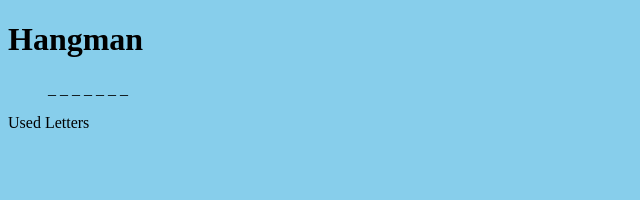
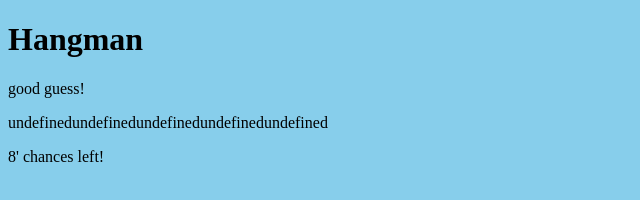
Before and after one commit to jacobbisaacson/hw10-hangman-DOM-OOP, a plain HTML site: page index.html in a window 1280 px wide. Shown: the whole page, without its empty margins (0-640 px from the left). Drawn offline with Linux system fonts and the light colour scheme.

Commit message:
changing tags to ps from uls writing rest of functions

```diff
--- a/index.html
+++ b/index.html
@@ -6,17 +6,13 @@
 </head>
 <body>
 	 <h1>Hangman</h1>
-   <div id="container">
-     <div class="word"></div>
-     <div id="display-message"></div>
-   </div>
-<!--
-  <form id="choose-letter">
-    <input id="letter-input" type="text" name="letter-input-name" placeholder="Choose Letter" />
-    <button id="add-letter">Choose Letter</button>
-  </form> -->
 
-  <div id="used-letter-bank" class="used-letter-bank">Used Letters</div>
+      <div id="" >
+        <p id="display-message"></p>
+        <p id="word"></p>
+        <p id="print-status"></p>
+
+      </div>
 
 <script src="js/wordbank.js"></script>
 <script src="js/app.js"></script>
--- a/js/app.js
+++ b/js/app.js
@@ -10,39 +10,39 @@ class Letter {
 }
 class Word {
     constructor(str) {
-        this.str = str
+        // this.str = str
         this.letters = []
         for (let i = 0; i < str.length; i++) {
-            let ltrFromStr = new Letter(str[i])
-            this.letters.push(ltrFromStr)
+            // let ltrFromStr = new Letter(str[i])
+            this.letters.push(new Letter)
         }
     }
 
     getWordString() {
 
-        let str = ""
+        let string = ""
         for (let i = 0; i < this.letters.length; i++) {
-            if (this.letters[i].guessed === false) {
-                str += " _"
+            if (this.letters[i].guessed === true) {
+                string += this.letters[i].character
             } else {
-                str += " "
-                str += this.letters[i].character
+                string += " __"
+                // str += this.letters[i].character
             }
         }
-        console.log(str + "this is get word string");
-        return str
+        return string
+        console.log(str + " this is get word string");
     }
-    checkLetter(char) {
+    checkLetter(character) {
         for (let i = 0; i < this.letters.length; i++) {
-            if (char === this.letters[i].char) {
+            if (character === this.letters[i].character) {
                 this.letters[i].markGuessed()
                 game.correctGuess = true
             }
-
         }
-        console.log(char + "this is check letter");
+        console.log("this should check letter");
     }
 }
+
 const game = {
     lettersGuessed: [],
     guessesRemaining: 8,
@@ -50,41 +50,75 @@ const game = {
     currentW: null,
 
     start(wordbank) {
-        let randomW
-        for (let i = 0; i < wordBank.length; i++) {
-            randomI = Math.floor(Math.random() * wordBank.length)
-            randomW = wordBank[randomI]
-        }
-        this.currentW = new Word(randomW)
-        this.printWord()
-        // console.log(game.currentW);
-        // game.start() -- consoled a bunch of times gets me a random word for the word bank
+    	const randomW = wordBank[Math.floor(Math.random() * wordBank.length)]
+    	this.currentW = new Word(randomW)
+    	console.log(randomW);
+    	game.printWord()
+    	game.checkUserInput()
+
+        // let randomW
+        // for (let i = 0; i < wordBank.length; i++) {
+        //     randomI = Math.floor(Math.random() * wordBank.length)
+        //     randomW = wordBank[randomI]
+        // }
+        // this.currentW = new Word(randomW)
+        // this.printWord()
+        // // console.log(game.currentW);
+        // // game.start() -- consoled a bunch of times gets me a random word for the word bank
 
     },
 
     printWord() {
-        const words = document.querySelector(".word")
-        words.innerHTML = `<ul>${this.currentW.getWordString()}</ul>`
-        game.checkKeyPress()
+        const words = document.querySelector("#word")
+        words.innerHTML = `${this.currentW.getWordString()}`
+        // game.checkUserInput()
         // console.log(this.currentW.getWordString());
     },
 
-    checkKeyPress(key) {
-        const yes = this.currentW.checkLetter(key)
-        if (this.correctGuess === true) {
-            this.correctGuess = false
+    checkUserInput(letter) {
+        this.currentW.checkLetter(letter)
+
+        if(this.correctGuess === true) {
+        	this.displayMessage('good guess!')
+        	this.printWord()
+        	this.correctGuess = false
         } else {
-            this.guessesRemaining--
-            this.lettersGuessed.push(key)
-            this.printWord()
+        	this.guessesRemaining--
+        	this.displayMessage('nope! guess again!')
+        	this.lettersGuessed.push(letter)
         }
+
+        this.printStatus()
+        this.checkGameStatus()
+
     },
 
+    displayMessage(str) {
+    	const displayMessage = document.querySelector('#display-message')
+    	displayMessage.innerHTML = `${str}`
+    },
+
+    printStatus() {
+    	const printStatus = document.querySelector('#print-status')
+    	printStatus.innerHTML = `${this.guessesRemaining}' chances left!`
+    },
+
+    checkGameStatus(character) {
+    	if(this.currentW.letters === this.currentW.getWordString()) {
+    		this.displayMessage("you win!")
+    		return
+    	} else
+    	if(this.guessesRemaining = 0) {
+    		this.displayMessage("sorry, try again!")
+    		return
+    	}
+    }
 
 }
 
 document.addEventListener("keydown", (event) => {
-    game.printWord(event.key)
+    game.checkUserInput(event.target)
+
 })
 
 game.start()
```
